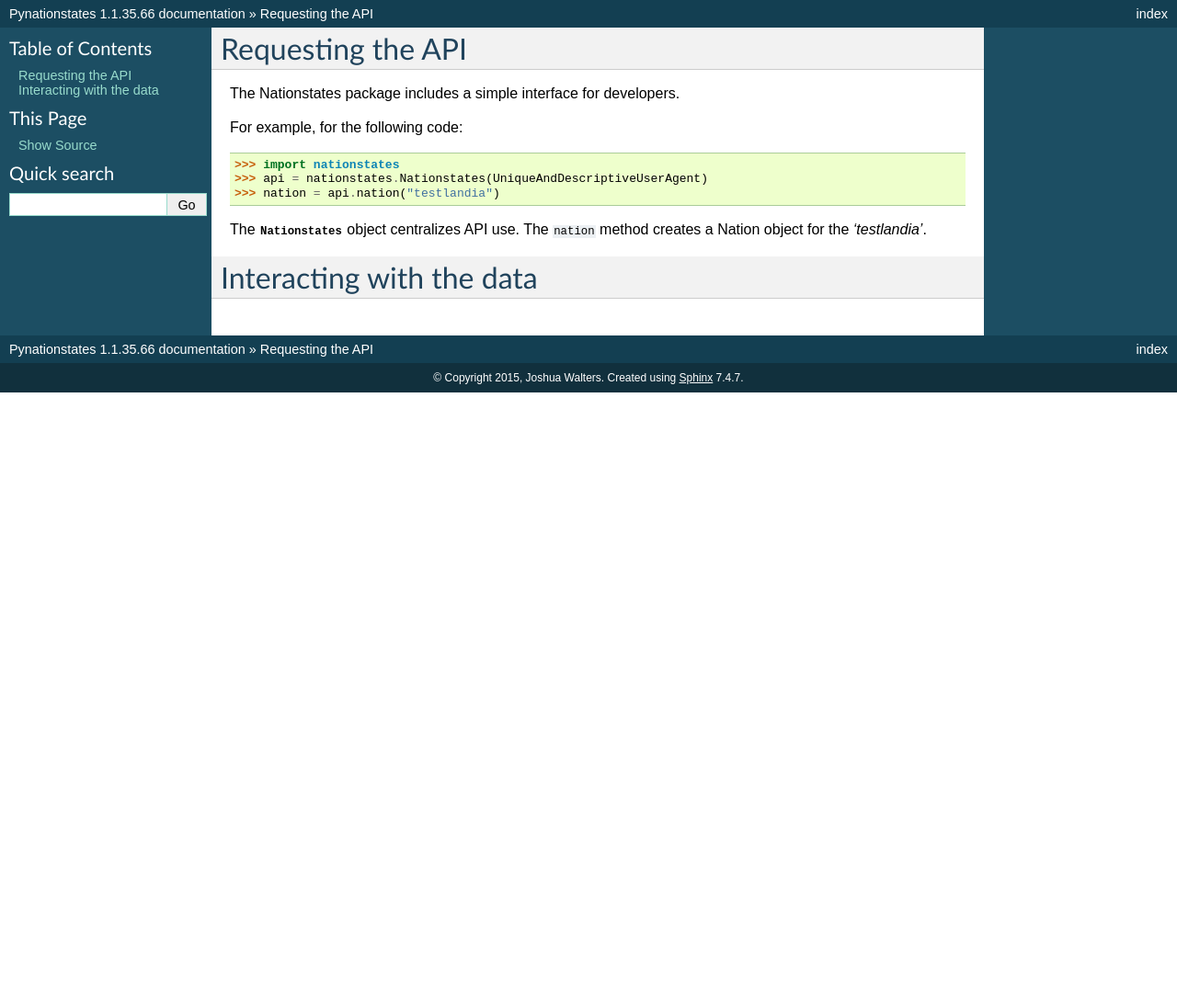
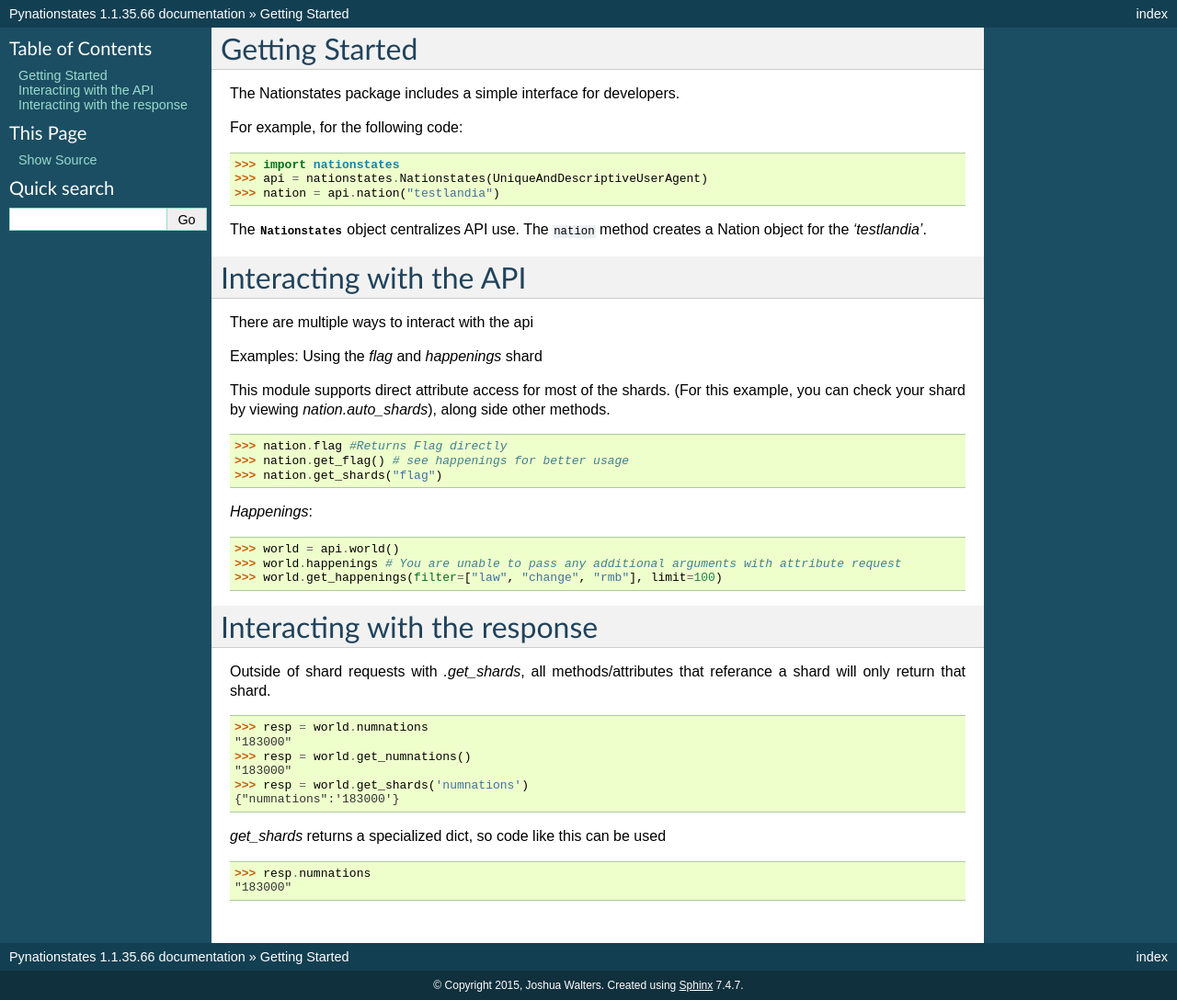
Before and after one commit to DolphDev/pynationstates, a Sphinx documentation site: the page built from docs/pages/nationstates.rst, in a window 1280 px wide. Shown: the whole page at 92% size. Built offline with Sphinx 7.4.7, drawn with Linux system fonts in a browser that asks for light colours; cross-references to code outside the pages are shown as plain code; before the commit the page ends 900 px from its top, so only the background shows below that.

Commit message:
Docs WIP

```diff
--- a/docs/pages/api.rst
+++ b/docs/pages/api.rst
@@ -8,7 +8,7 @@
 For example, for the following code::
 
     >>> import nationstates as ns
-    >>> api = ns.Api(UniqueAndDescriptiveUserAgent)
+    >>> api = ns.Nationstates(UniqueAndDescriptiveUserAgent)
     >>> nation = api.get_nation("The United Island Tribes")
 
 The :class:`.Api` object centralizes API use. It preforms the necessary handeling of :class:`Nationstates` objects
--- a/docs/pages/code_overview.rst
+++ b/docs/pages/code_overview.rst
@@ -18,10 +18,6 @@
    :members:
    :inherited-members:
 
-.. autoclass:: Nationstates
-   :members:
-   :inherited-members:
-
 .. autoclass:: nationstates.objects.Nation
    :members:
    :inherited-members:
--- a/docs/pages/nationstates.rst
+++ b/docs/pages/nationstates.rst
@@ -1,6 +1,6 @@
 .. _api_object:
 
-Requesting the API
+Getting Started
 ============
 
 The Nationstates package includes a simple interface for developers.
@@ -14,5 +14,40 @@
 The :class:`.Nationstates` object centralizes API use.  The :method:`.nation` method
 creates a :ref:`Nation` object for the `'testlandia'`.
 
-Interacting with the data
+Interacting with the API
 ============
+There are multiple ways to interact with the api
+
+Examples: Using the `flag` and `happenings` shard
+
+This module supports direct attribute access for most of the shards. (For this example, you can check your shard by viewing `nation.auto_shards`), along side other methods.
+
+
+    >>> nation.flag #Returns Flag directly
+    >>> nation.get_flag() # see happenings for better usage
+    >>> nation.get_shards("flag")
+
+`Happenings`:
+
+    >>> world = api.world()
+    >>> world.happenings # You are unable to pass any additional arguments with attribute request
+    >>> world.get_happenings(filter=["law", "change", "rmb"], limit=100)
+
+Interacting with the response
+============
+
+Outside of shard requests with `.get_shards`, all methods/attributes that referance a shard will only return that shard.
+
+
+	>>> resp = world.numnations
+	"183000"
+	>>> resp = world.get_numnations()
+	"183000"
+	>>> resp = world.get_shards('numnations')
+	{"numnations":'183000'}
+
+`get_shards` returns a specialized dict, so code like this can be used
+
+
+    >>> resp.numnations
+    "183000"
```
Also changed, not shown: docs/pages/ratelimit.rst (added, +27 -0 lines).
